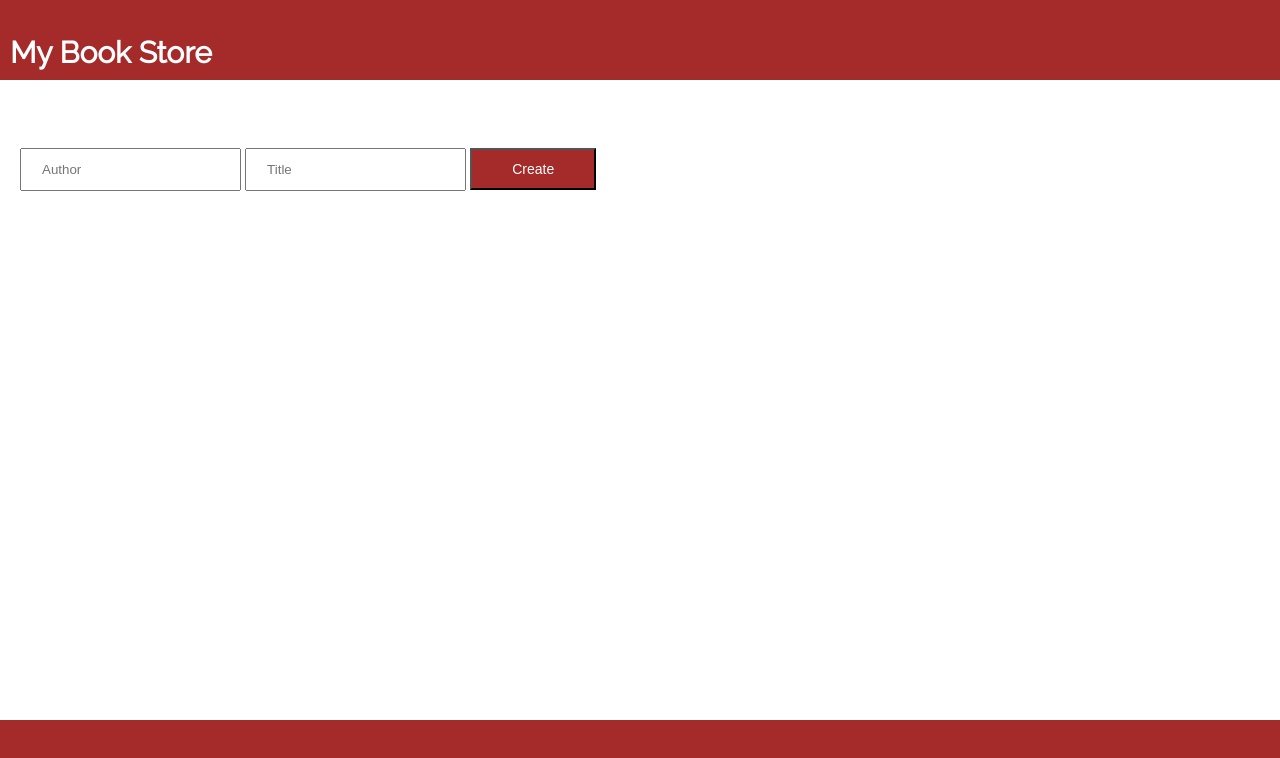
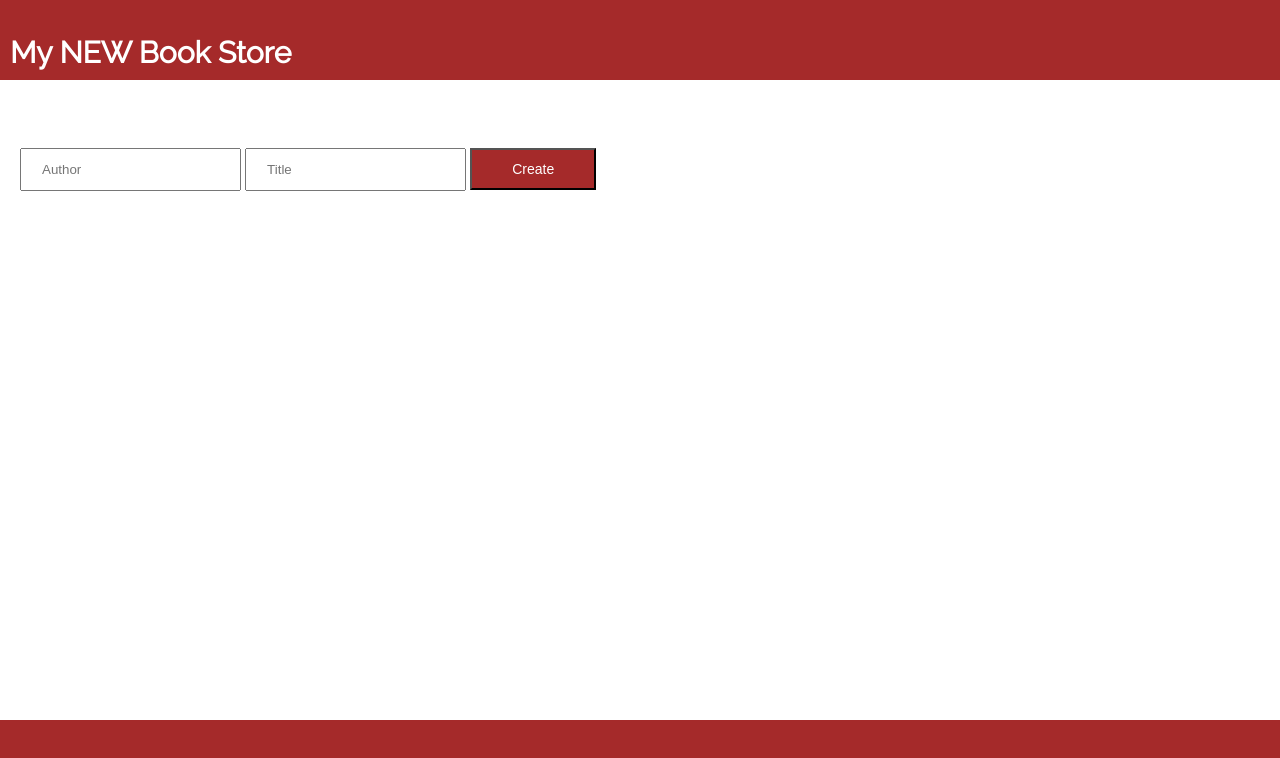
Before and after one commit to tochman/books_api_client, a plain HTML site: page index.html in a window 1280 px wide. Drawn offline with Linux system fonts and the light colour scheme; no server answers.

Commit message:
change title

```diff
--- a/index.html
+++ b/index.html
@@ -11,7 +11,7 @@
 
 <body>
   <section id="header">
-    <h1>My Book Store</h1>
+    <h1>My NEW Book Store</h1>
   </section>
   <div id="display"></div>
 
```
